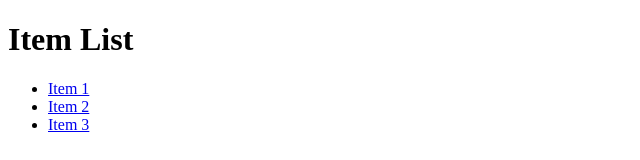
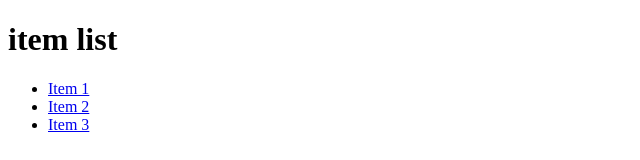
Before and after one commit to acciojob/router-list-Stakshi301, a React app: page / in a window 1280 px wide. Shown: the top 160 px of the page, without its empty margins (0-640 px from the left). Built offline with nearby package versions, Linux system fonts and the light colour scheme.

Commit message:
Update ItemList.jsx

```diff
--- a/src/components/ItemList.jsx
+++ b/src/components/ItemList.jsx
@@ -4,7 +4,7 @@ import { Link } from 'react-router-dom'
 const ItemList = () => {
     return (
         <div>
-            <h1>Item List</h1>
+            <h1>item list</h1>
             <ul>
                   <li><Link to="/items/1">Item 1</Link></li>
                   <li><Link to="/items/2">Item 2</Link></li>
```
